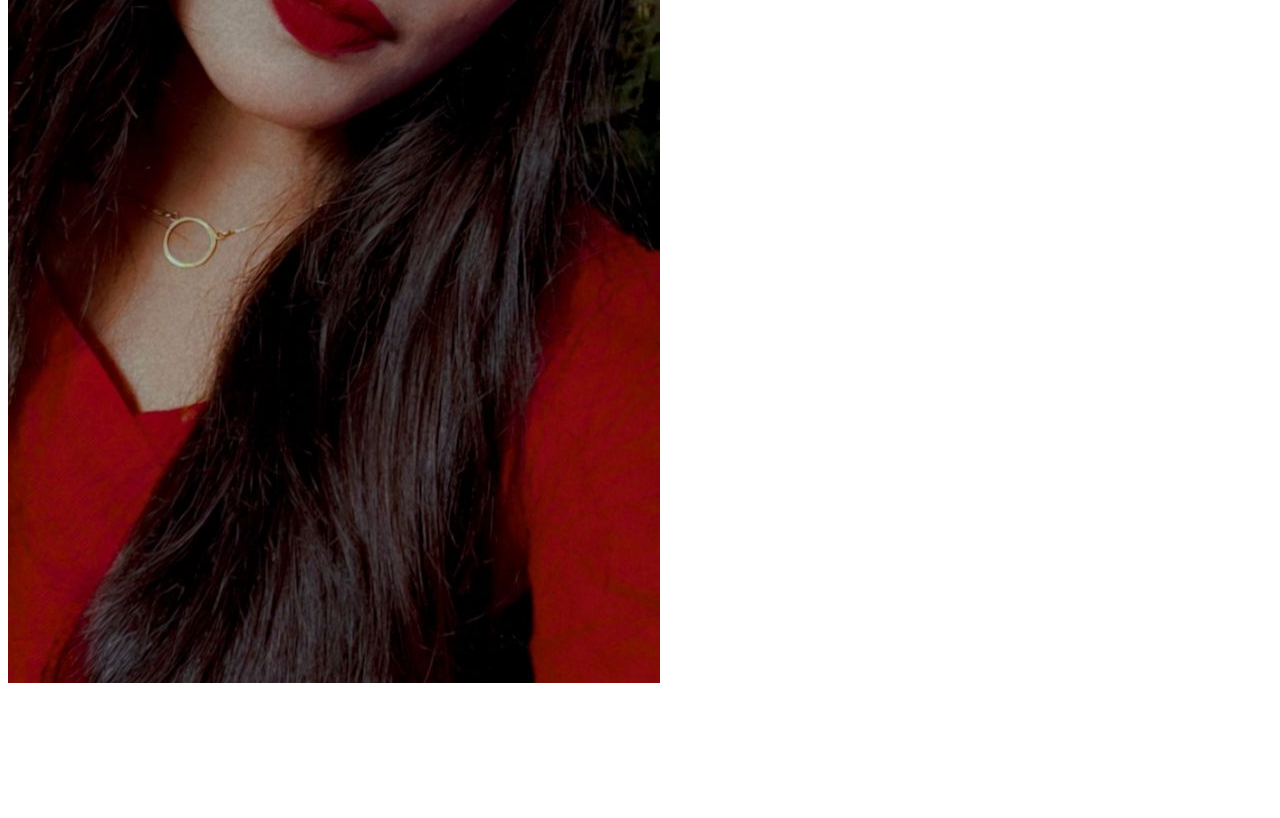
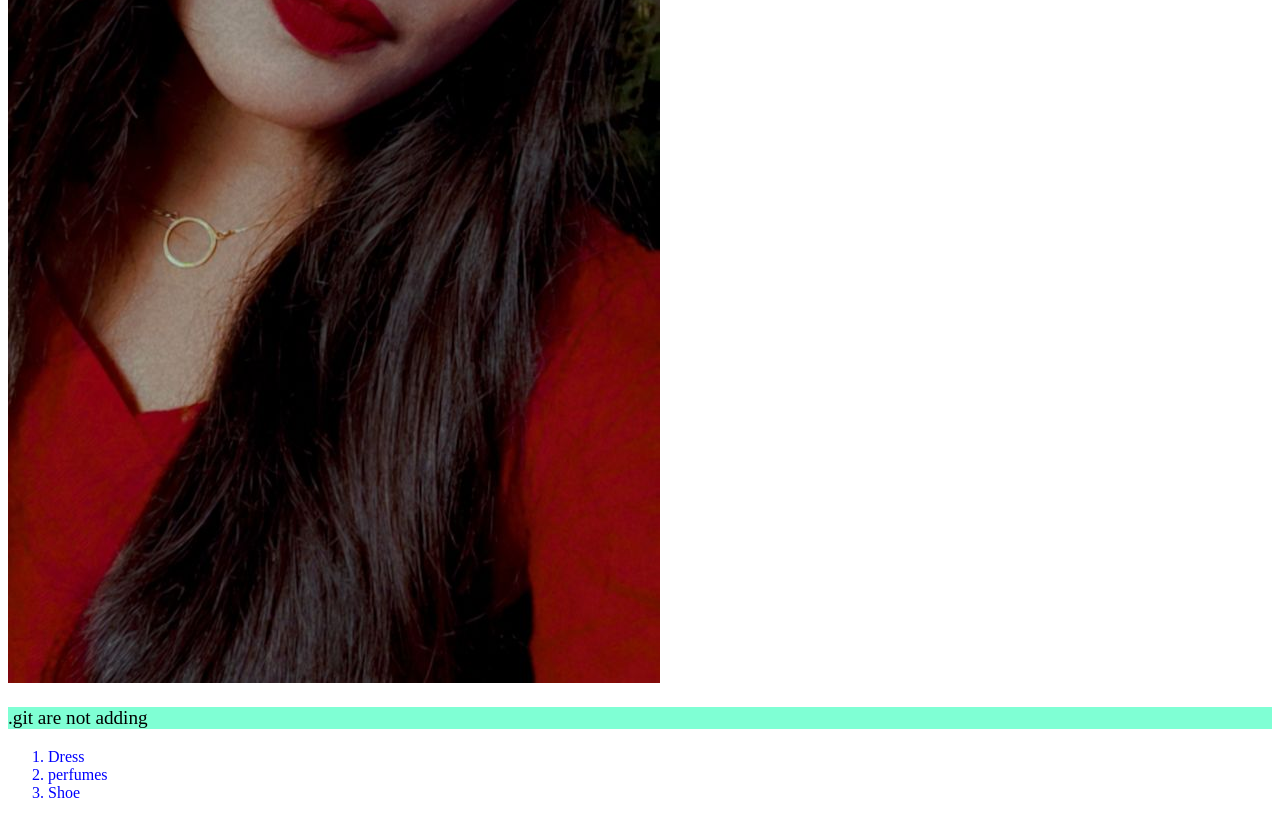
Before and after one commit to PuspitaSingha07/my-checker-file, a plain HTML site: page index.html in a window 1280 px wide. Shown: the part 2151-2969 px from the top of the page. Before the commit the page ends 2846 px from the top, so only its background shows below. Drawn offline with Linux system fonts and the light colour scheme.

Commit message:
committed

```diff
--- a/index.html
+++ b/index.html
@@ -12,6 +12,13 @@
     <h4>two images</h4>
     <img src="2.jpg" alt="">
     <img src="3.jpg" alt="">
+    <p>.git are not adding</p>
+    <ol>
+        <li>Dress</li>
+        <li>perfumes</li>
+        <li>Shoe</li>
+
+    </ol>
 
 
 </body>
--- a/styles/blog.css
+++ b/styles/blog.css
@@ -2,3 +2,6 @@ p{
     background-color: aquamarine;
     font-size: larger;
 }
+li{
+    color: blue;
+}
```
